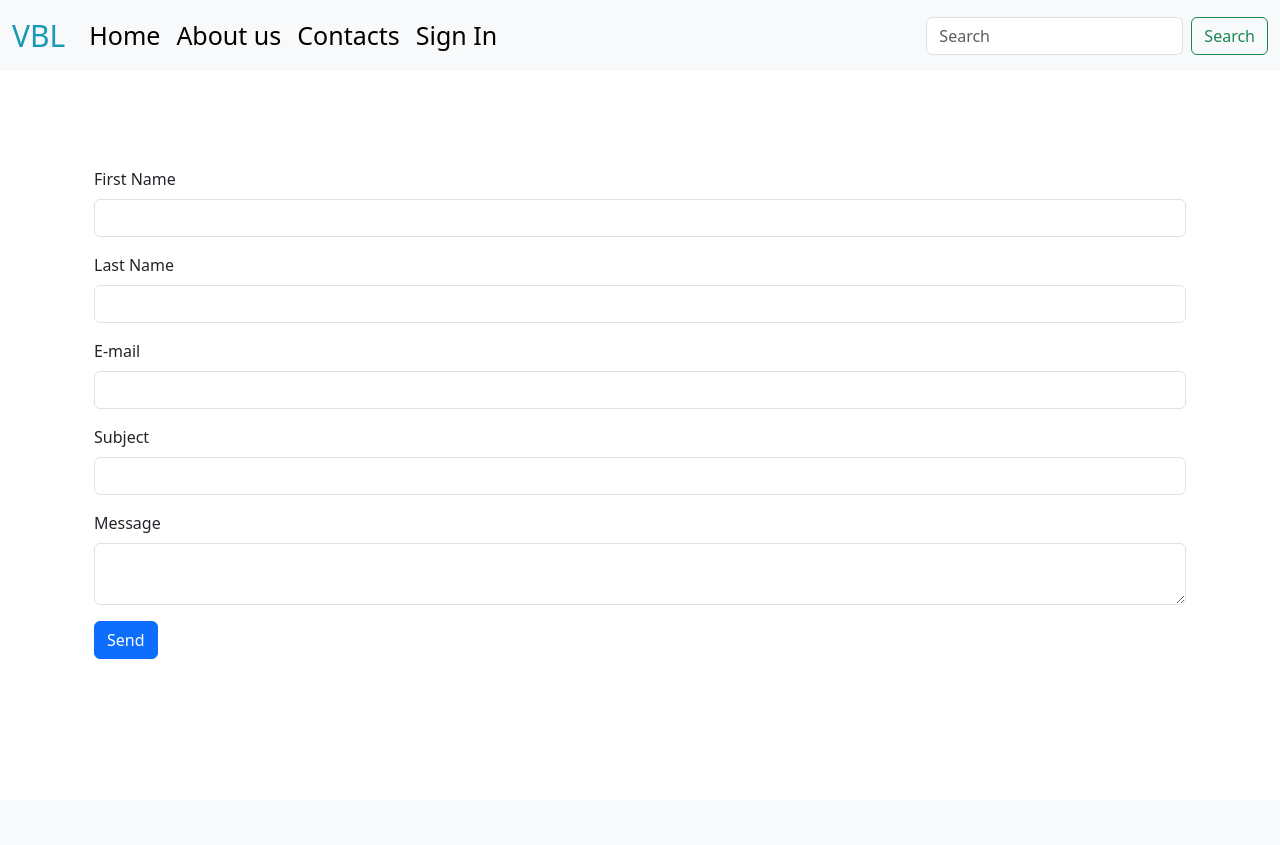
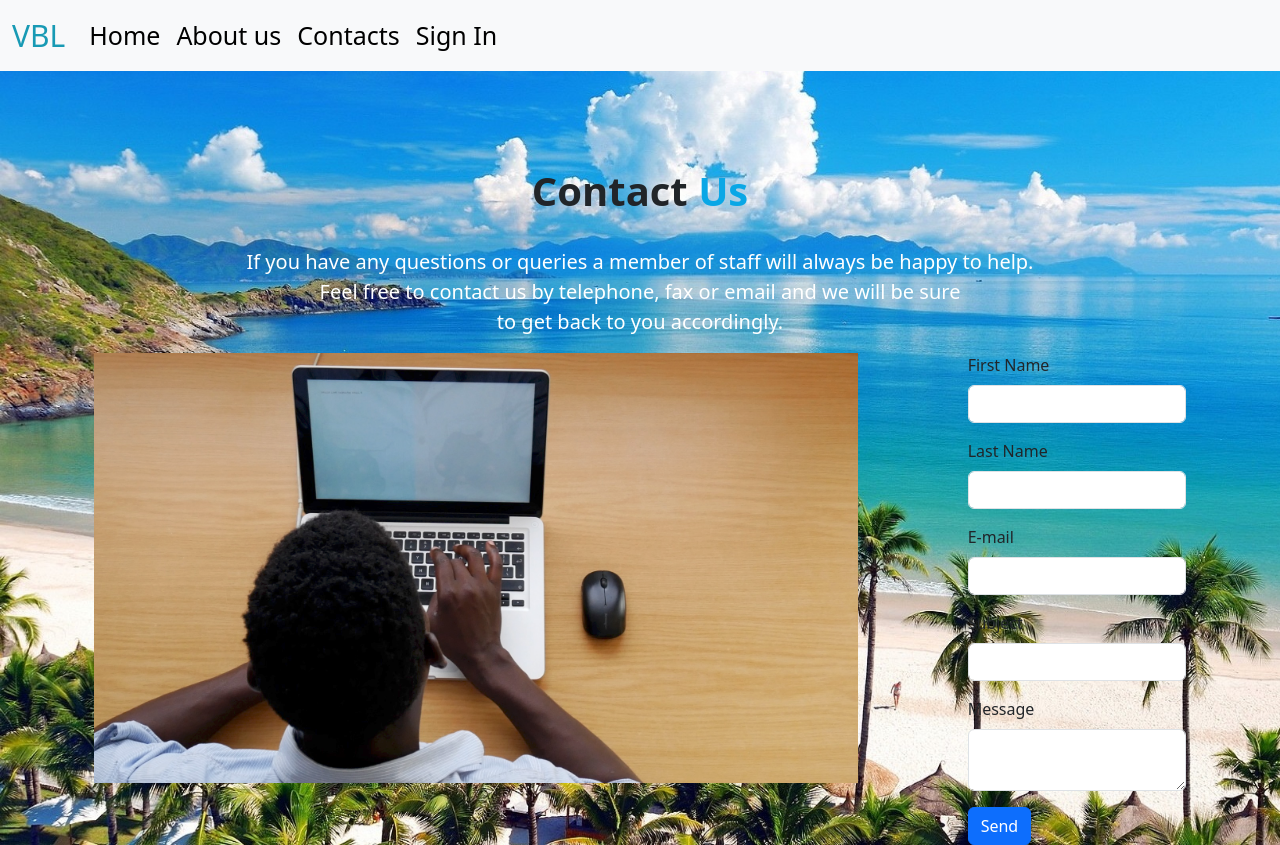
Before and after one commit to Edu58/vacation-bucket-list, a Flask app: page /contact in a window 1280 px wide. Before the commit the page ends 659 px from the top, so only its background shows below. Run offline with Flask 2, Linux system fonts and the light colour scheme; some libraries are stand-ins or nearby versions.

Commit message:
update contact us page

```diff
--- a/app/templates/contact.html
+++ b/app/templates/contact.html
@@ -6,10 +6,42 @@
 {% endblock %}
 
 {% block content %}
-<div class="container contact">
 
-   <form method="POST">
-    {{ render_form(form)}}
-   </form>
+<html>
+
+            <body>
+
+<div class="container contact"  >
+    <head>
+        <style>
+            body{
+                background-size: cover;
+                background-color: #52babb;
+                background-image: url({{url_for('static',filename='images/BeachAnd.jpg')}});
+            }
+        </style>
+    </head>
+
+
+    <body>
+        <h1 style="text-align: center;font-weight:bold;" >Contact <span style="color:rgb(9, 167, 230);">Us</span></h1><br>
+      <p style="text-align: center; font-size: 20px;color:white" > If you have any questions or queries a member of staff will always be happy to help. <br> Feel free to contact us by telephone, fax or email and we will be sure <br> to get back to you accordingly.
+
+    </p>
+       <div class="approach" style="display: flex;" >
+         <div class="flor">
+             <img src="../static/images/comp.jpg"  alt="" height="430px">
+         </div>
+
+
+     <div class="our" style="margin-left:10%; width: 400px;">
+        <form method="POST">
+            {{ render_form(form)}}
+           </form>
+         </div>
+
+     </div>
 </div>
+</body>
+</html>
 {% endblock%}
--- a/app/templates/navbar.html
+++ b/app/templates/navbar.html
@@ -28,10 +28,7 @@
           </li>
 
         </ul>
-        <form class="d-flex">
-          <input class="form-control me-2" type="search" placeholder="Search" aria-label="Search">
-          <button class="btn btn-outline-success" type="submit">Search</button>
-        </form>
+
       </div>
     </div>
   </nav>
```
Also changed, not shown: app/static/images/comp.jpg (added), app/static/images/max.jpg (added), app/static/images/wild.jpg (added), 2 other files.
